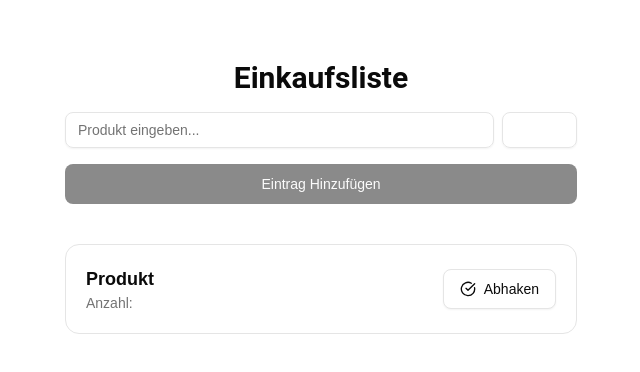
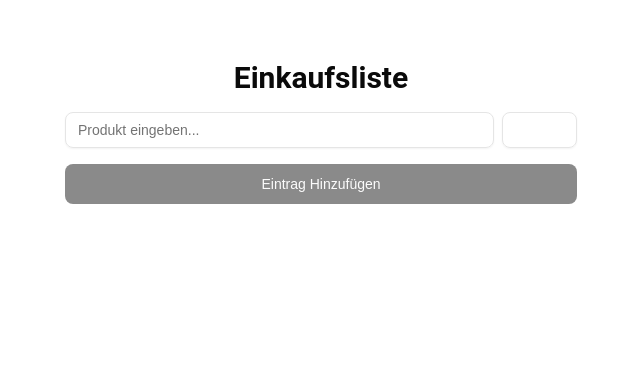
Before and after one commit to Schokett/Einkaufsliste, a React (Vite) app: page / in a window 1280 px wide. Shown: the top 372 px of the page, without its empty margins (319-959 px from the left). Built offline with nearby package versions, Linux system fonts and the light colour scheme.

Commit message:
saved in localstorage

```diff
--- a/src/App.tsx
+++ b/src/App.tsx
@@ -2,13 +2,43 @@ import { Button } from "@/components/ui/button";
 import "./App.css";
 import { Input } from "@/components/ui/input";
 import { CheckCircleIcon } from "lucide-react";
-import { useEffect, useState } from "react";
+import { useState } from "react";
+
+interface Item {
+  id: string;
+  name: string;
+  amount: number;
+}
 
 function App() {
   const [input, setInput] = useState<string>("");
   const [inputNumber, setInputNumber] = useState<string>("");
 
+  // speichern
+  const [items, setItems] = useState<Item[]>(() => {
+    const savedItems = localStorage.getItem("shopping_list");
+    return savedItems ? JSON.parse(savedItems) : [];
+  });
+
   const isBtnEnabled = input.trim() !== "" && inputNumber.trim() !== "";
+
+  const handleAddItem = () => {
+    if (!isBtnEnabled) return;
+
+    const newItem: Item = {
+      id: crypto.randomUUID(),
+      name: input.trim(),
+      amount: Number(inputNumber),
+    };
+
+    const updatedItems = [newItem, ...items];
+    setItems(updatedItems);
+
+    localStorage.setItem("shopping_list", JSON.stringify(updatedItems));
+
+    setInput("");
+    setInputNumber("");
+  };
 
   return (
     <>
@@ -29,21 +59,25 @@ function App() {
             type="number"
           />
         </div>
-        <Button disabled={!isBtnEnabled} size={"lg"} className={"w-full"}>
+        <Button disabled={!isBtnEnabled} size={"lg"} className={"w-full"} onClick={handleAddItem}>
           Eintrag Hinzufügen
         </Button>
 
         <div className="flex flex-col w-full gap-2 mt-6">
-          <div className="border bg-card rounded-xl p-5 text-card-foreground flex justify-between items-center">
+          {items.map((item) => (
+            <div
+              key={item.id}
+              className="border bg-card rounded-xl p-5 text-card-foreground flex justify-between items-center">
               <div className="items-start flex flex-col">
-              <h3 className="text-lg font-semibold">Produkt{}</h3>
-              <p className="text-sm text-muted-foreground">Anzahl:{}</p>
+                <h3 className="text-lg font-semibold">{item.name}</h3>
+                <p className="text-sm text-muted-foreground">{item.amount}</p>
               </div>
               <Button size={"lg"} variant={"outline"}>
                 <CheckCircleIcon />
                 Abhaken
               </Button>
             </div>
+          ))}
         </div>
       </section>
     </>
```
Lines whose indentation alone changed are shown as unchanged.
